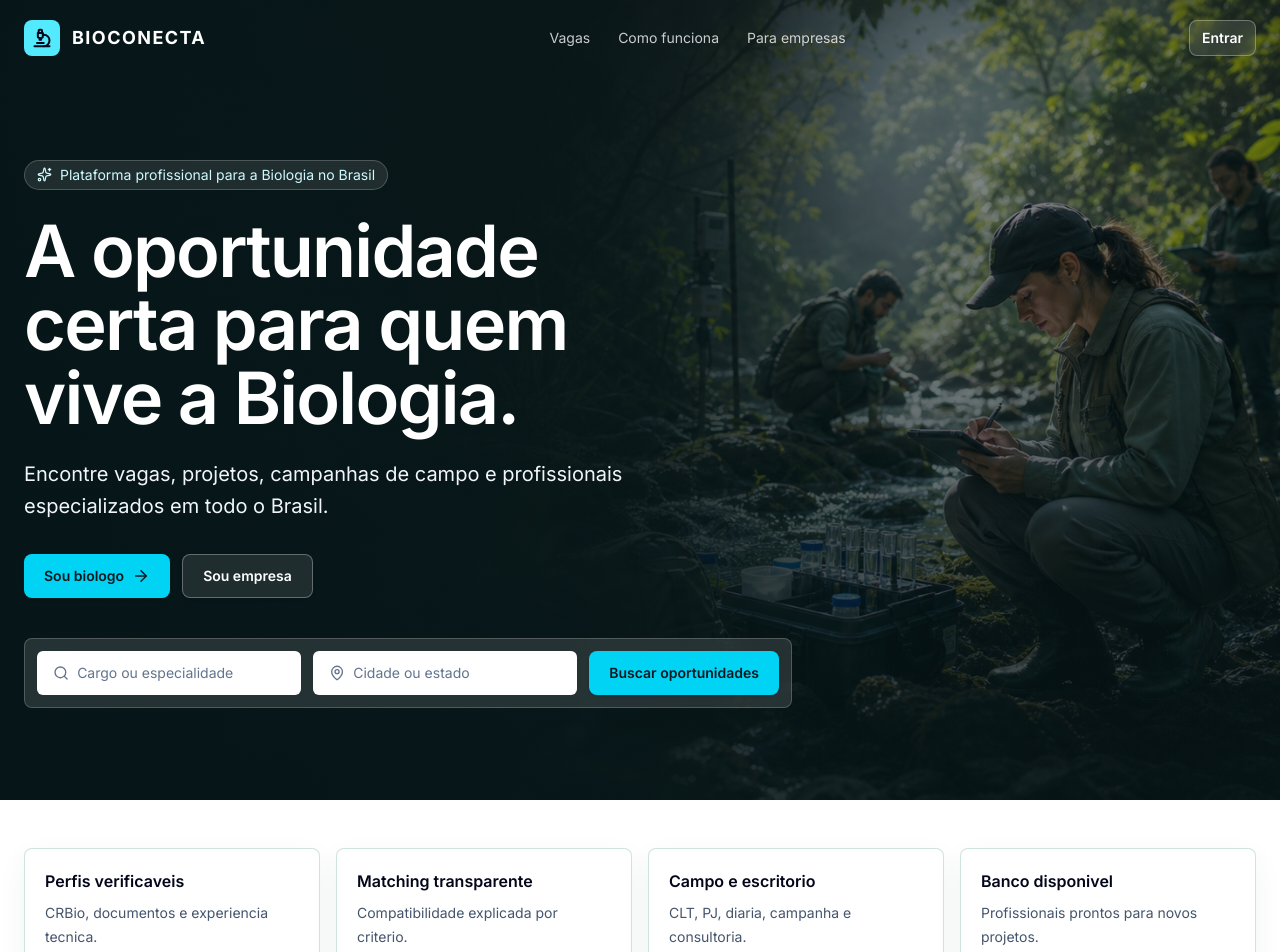
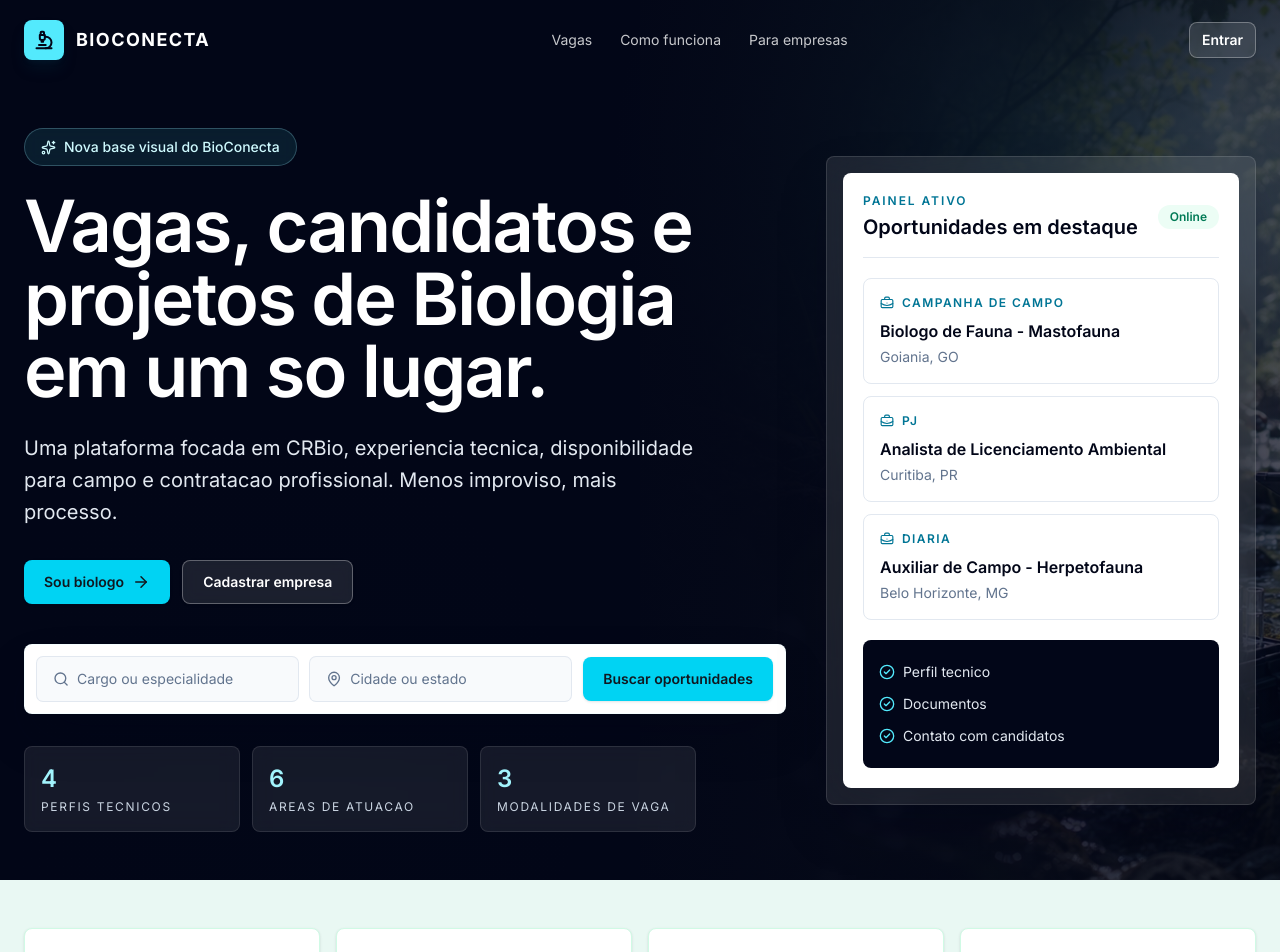
Before and after one commit to firewave999/bioconecta, a Next.js app in the folder apps/web/: page / in a window 1280 px wide. Shown: the top 952 px of the page. Built offline with nearby package versions, Linux system fonts and the light colour scheme.

Commit message:
feat: make home redesign more distinct

```diff
--- a/apps/web/src/app/page.tsx
+++ b/apps/web/src/app/page.tsx
@@ -4,6 +4,7 @@ import {
   BriefcaseBusiness,
   Building2,
   CalendarDays,
+  CheckCircle2,
   GraduationCap,
   MapPin,
   Microscope,
@@ -50,6 +51,12 @@ const practiceAreas = [
 
 const availableProfiles = ["Mastozoologia", "Herpetologia", "Ornitologia", "Botanica"];
 
+const heroStats = [
+  ["4", "perfis tecnicos"],
+  ["6", "areas de atuacao"],
+  ["3", "modalidades de vaga"],
+];
+
 const workflowSteps: Array<{
   body: string;
   icon: LucideIcon;
@@ -79,11 +86,15 @@ const workflowSteps: Array<{
 
 export default function HomePage() {
   return (
-    <main>
-      <section className="hero-background min-h-screen text-white">
-        <header className="mx-auto flex w-full max-w-7xl items-center justify-between px-6 py-5">
+    <main className="bg-[#f4fbf8]">
+      <section className="relative min-h-screen overflow-hidden bg-slate-950 text-white">
+        <div className="absolute inset-0 bg-[radial-gradient(circle_at_78%_18%,rgba(55,213,223,0.34),transparent_24rem),radial-gradient(circle_at_18%_88%,rgba(34,197,94,0.16),transparent_22rem)]" />
+        <div className="absolute inset-y-0 right-0 hidden w-1/2 bg-[url('/images/hero-bioconecta.png')] bg-cover bg-center opacity-55 lg:block" />
+        <div className="absolute inset-0 bg-[linear-gradient(90deg,#020617_0%,rgba(2,6,23,0.96)_43%,rgba(2,6,23,0.72)_68%,rgba(2,6,23,0.42)_100%)]" />
+
+        <header className="relative z-10 mx-auto flex w-full max-w-7xl items-center justify-between px-6 py-5">
           <a className="flex items-center gap-3" href="#top" aria-label="BioConecta">
-            <span className="flex h-9 w-9 items-center justify-center rounded-[8px] bg-cyan-300 text-slate-950">
+            <span className="flex h-10 w-10 items-center justify-center rounded-[8px] bg-cyan-300 text-slate-950 shadow-lg shadow-cyan-950/30">
               <Microscope size={20} strokeWidth={2.4} />
             </span>
             <span className="text-lg font-bold tracking-[0.08em]">BIOCONECTA</span>
@@ -108,21 +119,21 @@ export default function HomePage() {
 
         <div
           id="top"
-          className="mx-auto grid min-h-[calc(100vh-84px)] max-w-7xl items-center px-6 py-12"
+          className="relative z-10 mx-auto grid min-h-[calc(100vh-84px)] max-w-7xl items-center gap-10 px-6 py-12 lg:grid-cols-[1fr_430px]"
         >
-          <div className="max-w-3xl">
-            <div className="mb-6 inline-flex items-center gap-2 rounded-full border border-white/20 bg-white/10 px-3 py-1 text-sm text-cyan-100 backdrop-blur">
+          <div className="max-w-4xl">
+            <div className="mb-6 inline-flex items-center gap-2 rounded-full border border-cyan-200/25 bg-cyan-300/10 px-4 py-2 text-sm font-medium text-cyan-100 backdrop-blur">
               <Sparkles size={15} />
-              Plataforma profissional para a Biologia no Brasil
+              Nova base visual do BioConecta
             </div>
 
-            <h1 className="max-w-2xl text-5xl font-semibold leading-[1.02] tracking-tight md:text-7xl">
-              A oportunidade certa para quem vive a Biologia.
+            <h1 className="max-w-3xl text-5xl font-semibold leading-[1.01] tracking-tight md:text-7xl">
+              Vagas, candidatos e projetos de Biologia em um so lugar.
             </h1>
 
-            <p className="mt-6 max-w-2xl text-lg leading-8 text-slate-100 md:text-xl">
-              Encontre vagas, projetos, campanhas de campo e profissionais especializados em todo o
-              Brasil.
+            <p className="mt-6 max-w-2xl text-lg leading-8 text-slate-200 md:text-xl">
+              Uma plataforma focada em CRBio, experiencia tecnica, disponibilidade para campo e
+              contratacao profissional. Menos improviso, mais processo.
             </p>
 
             <div className="mt-8 flex flex-col gap-3 sm:flex-row">
@@ -133,19 +144,19 @@ export default function HomePage() {
                 </Link>
               </Button>
               <Button asChild variant="outline">
-                <Link href="/empresa">Sou empresa</Link>
+                <Link href="/empresa">Cadastrar empresa</Link>
               </Button>
             </div>
 
             <form
               id="busca"
               action="/vagas"
-              className="mt-10 grid max-w-3xl gap-3 rounded-[8px] border border-white/20 bg-white/12 p-3 backdrop-blur-md md:grid-cols-[1fr_1fr_auto]"
+              className="mt-10 grid max-w-4xl gap-3 rounded-[8px] border border-cyan-100/20 bg-white p-3 text-slate-950 shadow-2xl shadow-slate-950/35 md:grid-cols-[1fr_1fr_auto]"
             >
               <label className="sr-only" htmlFor="search-role">
                 Cargo ou especialidade
               </label>
-              <div className="flex items-center gap-2 rounded-[6px] bg-white px-4 py-3 text-slate-950">
+              <div className="flex items-center gap-2 rounded-[6px] bg-slate-50 px-4 py-3 text-slate-950 ring-1 ring-slate-200">
                 <Search size={18} className="text-slate-500" />
                 <input
                   id="search-role"
@@ -157,7 +168,7 @@ export default function HomePage() {
               <label className="sr-only" htmlFor="search-location">
                 Cidade ou estado
               </label>
-              <div className="flex items-center gap-2 rounded-[6px] bg-white px-4 py-3 text-slate-950">
+              <div className="flex items-center gap-2 rounded-[6px] bg-slate-50 px-4 py-3 text-slate-950 ring-1 ring-slate-200">
                 <MapPin size={18} className="text-slate-500" />
                 <input
                   id="search-location"
@@ -168,11 +179,61 @@ export default function HomePage() {
               </div>
               <Button type="submit">Buscar oportunidades</Button>
             </form>
+
+            <div className="mt-8 grid max-w-2xl grid-cols-3 gap-3">
+              {heroStats.map(([value, label]) => (
+                <div
+                  key={label}
+                  className="rounded-[8px] border border-white/10 bg-white/[0.08] p-4 backdrop-blur"
+                >
+                  <p className="text-2xl font-semibold text-cyan-200">{value}</p>
+                  <p className="mt-1 text-xs uppercase tracking-[0.14em] text-slate-300">{label}</p>
+                </div>
+              ))}
+            </div>
           </div>
+
+          <aside className="rounded-[8px] border border-white/12 bg-white/[0.09] p-4 shadow-2xl shadow-slate-950/40 backdrop-blur-xl">
+            <div className="rounded-[8px] bg-white p-5 text-slate-950">
+              <div className="flex items-center justify-between border-b border-slate-200 pb-4">
+                <div>
+                  <p className="text-xs font-semibold uppercase tracking-[0.16em] text-cyan-700">
+                    Painel ativo
+                  </p>
+                  <h2 className="mt-1 text-xl font-semibold">Oportunidades em destaque</h2>
+                </div>
+                <span className="rounded-full bg-emerald-50 px-3 py-1 text-xs font-semibold text-emerald-700">
+                  Online
+                </span>
+              </div>
+
+              <div className="mt-5 space-y-3">
+                {recentJobs.map((job) => (
+                  <div key={job.title} className="rounded-[8px] border border-slate-200 p-4">
+                    <div className="flex items-center gap-2 text-xs font-semibold uppercase tracking-[0.12em] text-cyan-700">
+                      <BriefcaseBusiness size={14} />
+                      {job.mode}
+                    </div>
+                    <p className="mt-2 font-semibold">{job.title}</p>
+                    <p className="mt-1 text-sm text-slate-500">{job.location}</p>
+                  </div>
+                ))}
+              </div>
+
+              <div className="mt-5 rounded-[8px] bg-slate-950 p-4 text-white">
+                {["Perfil tecnico", "Documentos", "Contato com candidatos"].map((item) => (
+                  <p key={item} className="flex items-center gap-2 py-1.5 text-sm text-slate-200">
+                    <CheckCircle2 size={16} className="text-cyan-300" />
+                    {item}
+                  </p>
+                ))}
+              </div>
+            </div>
+          </aside>
         </div>
       </section>
 
-      <section className="border-b border-slate-200 bg-white py-12">
+      <section className="border-b border-emerald-100 bg-[#e9f8f3] py-12">
         <div className="mx-auto grid max-w-7xl gap-4 px-6 md:grid-cols-4">
           {[
             ["Perfis verificaveis", "CRBio, documentos e experiencia tecnica."],
@@ -180,7 +241,10 @@ export default function HomePage() {
             ["Campo e escritorio", "CLT, PJ, diaria, campanha e consultoria."],
             ["Banco disponivel", "Profissionais prontos para novos projetos."],
           ].map(([title, body]) => (
-            <div key={title} className="soft-card rounded-[8px] p-5">
+            <div
+              key={title}
+              className="rounded-[8px] border border-emerald-100 bg-white p-5 shadow-sm"
+            >
               <p className="font-semibold text-slate-950">{title}</p>
               <p className="mt-2 text-sm leading-6 text-slate-600">{body}</p>
             </div>
--- a/apps/web/src/components/ui/button.tsx
+++ b/apps/web/src/components/ui/button.tsx
@@ -18,6 +18,7 @@ const buttonVariants = cva(
       },
       variant: {
         ghost: "hover:bg-slate-100",
+        light: "border border-slate-200 bg-white shadow-sm hover:bg-slate-50",
         outline: "border border-white/30 bg-white/10 shadow-sm backdrop-blur hover:bg-white/20",
         primary: "bg-cyan-400 shadow-sm shadow-cyan-950/10 hover:bg-cyan-300",
         secondary: "bg-slate-950 hover:bg-slate-800",
@@ -28,6 +29,7 @@ const buttonVariants = cva(
 
 const buttonTextColor = {
   ghost: "#334155",
+  light: "#0f172a",
   outline: "#ffffff",
   primary: "#101820",
   secondary: "#ffffff",
```
